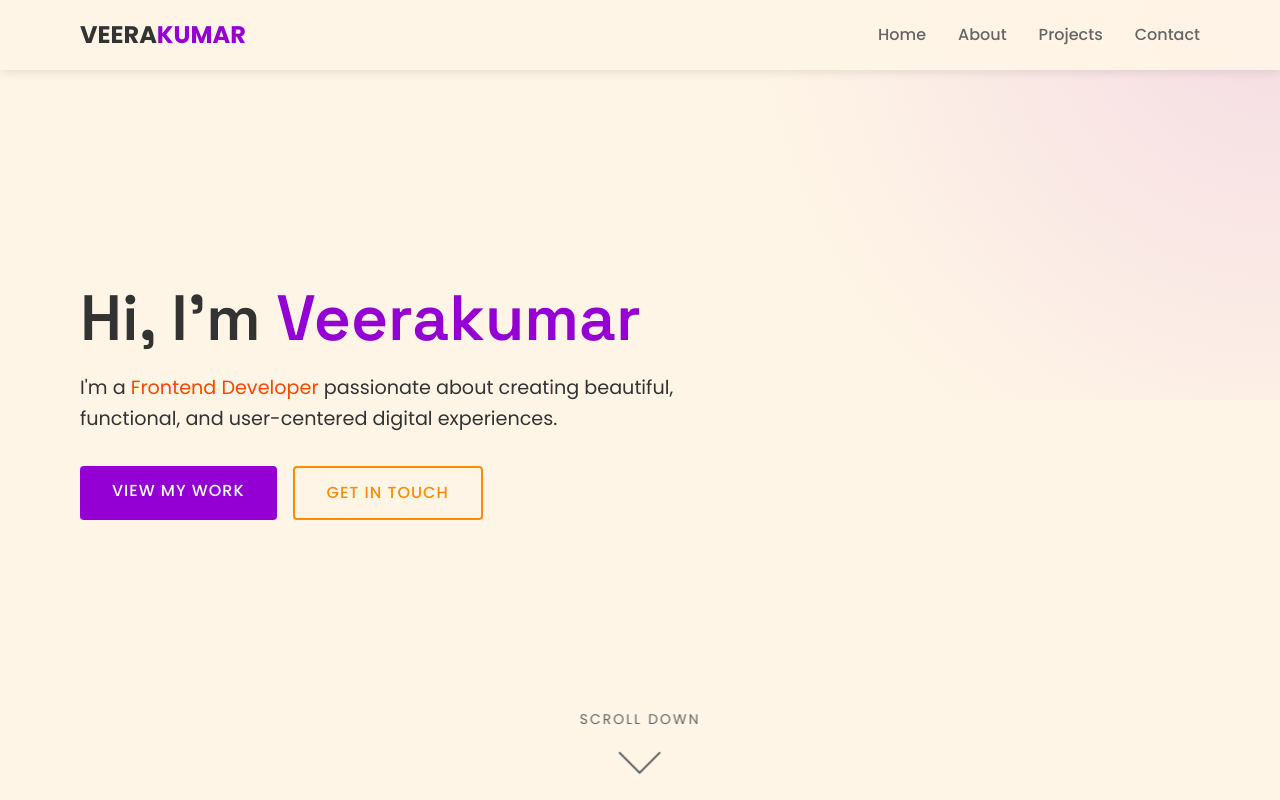
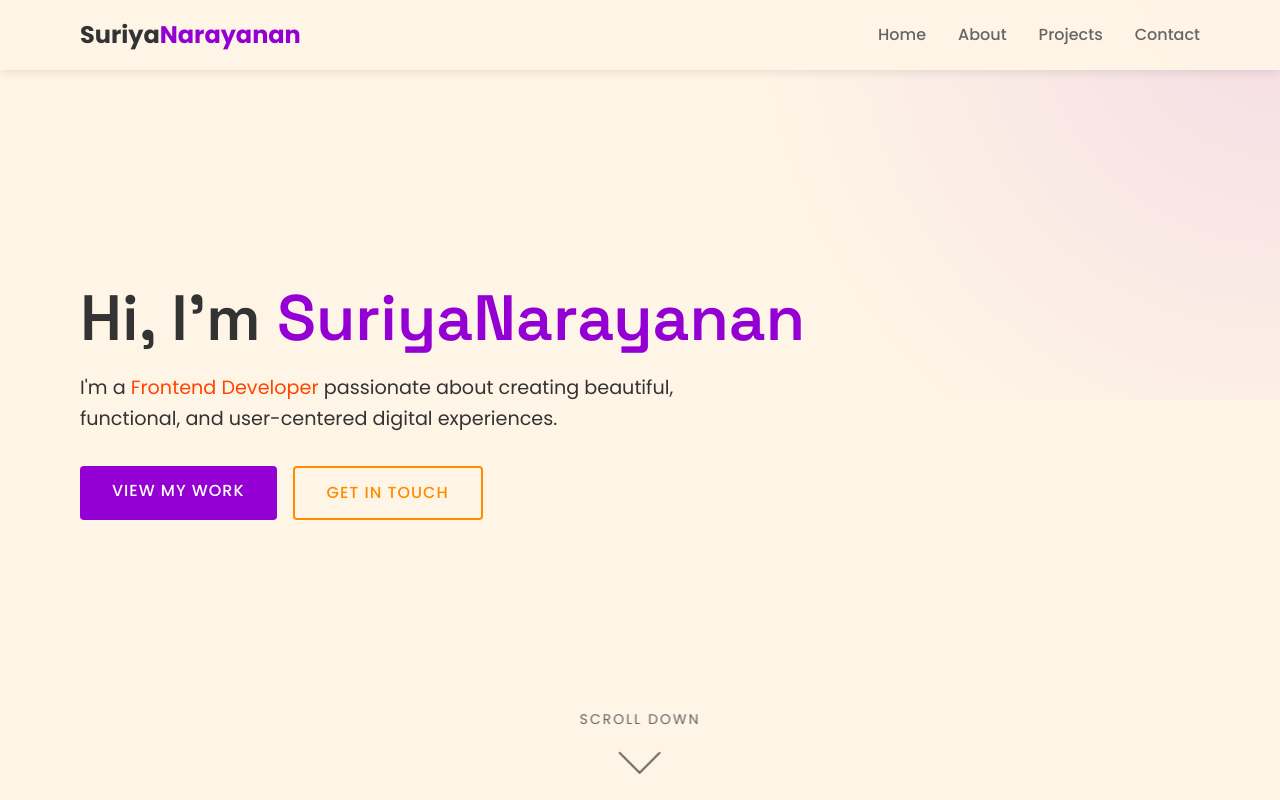
Before and after one commit to suriyanarayanan09/-snsmca, a plain HTML site: page index.html in a window 1280 px wide. Shown: the top 800 px of the page. Drawn offline with Linux system fonts and the light colour scheme.

Commit message:
Update index.html

```diff
--- a/index.html
+++ b/index.html
@@ -788,7 +788,7 @@
     <!-- Header & Navigation -->
     <header id="header">
         <div class="container nav-container">
-            <a href="#home" class="logo">VEERA<span>KUMAR</span></a>
+            <a href="#home" class="logo">Suriya<span>Narayanan</span></a>
             <button class="mobile-toggle" aria-label="Toggle menu">☰</button>
             <ul class="nav-links">
                 <li><a href="#home">Home</a></li>
@@ -802,7 +802,7 @@
     <!-- Hero Section -->
     <section id="home" class="hero">
         <div class="container hero-content">
-            <h1>Hi, I'm <span class="highlight">Veerakumar</span></h1>
+            <h1>Hi, I'm <span class="highlight">SuriyaNarayanan</span></h1>
             <p>I'm a <span class="accent">Frontend Developer</span> passionate about creating beautiful, functional, and user-centered digital experiences.</p>
             <div class="hero-buttons">
                 <a href="#projects" class="btn">View My Work</a>
```
